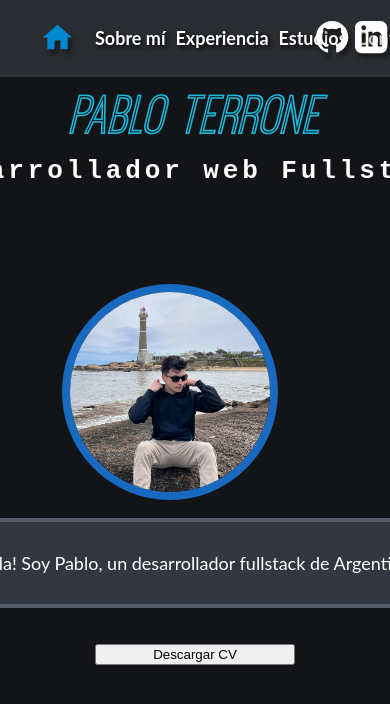
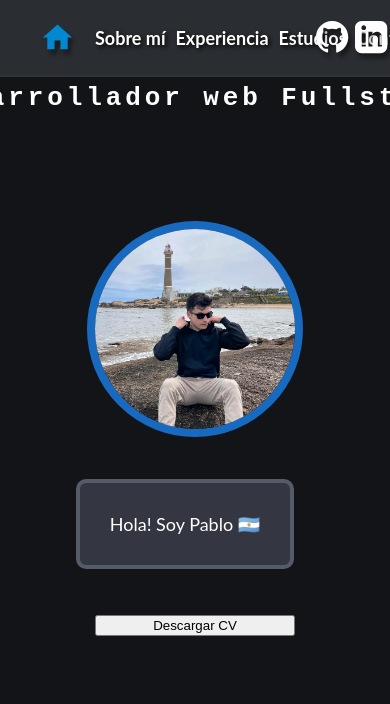
Before and after one commit to PabloT21/portfolio-website, a React (Vite) app: page / in a window 390 px wide. Shown: the top 704 px of the page. Built offline with nearby package versions, Linux system fonts and the light colour scheme.

Commit message:
Cambio estilo menu inicial

```diff
--- a/src/App.css
+++ b/src/App.css
@@ -42,7 +42,11 @@ display: block; */
   display: flex;
   flex-direction: column;
   justify-content: center;
-  text-align: center  ;
+  text-align: center ;
+  height:80vh;
+  width:90vw;
+
+  margin:auto;
 }
 
 #header-title{
@@ -89,14 +93,27 @@ svg {
 }
 
 .two-columns{
-  display: grid;
-  grid-template-columns: 40% 60%;
+  display: flex;
+  align-items: center;
 }
 
+.column1 {
+  flex: 1;
+  width: 30%;
+  padding: 10px;
+  align-content: center;
+}
+
+.column2 {
+  flex: 1;
+  width: 70%;
+  padding: 10px;
+  align-content: center;
+
+}
 .basic-text{
   color:white;
   font-size: large;
-  text-align: justify;
   width: max-content;
   background-color: #343741;
   padding: 30px;
@@ -150,11 +167,11 @@ svg {
   border-radius: 10px;
   position: relative;
 
-/*
+
   box-shadow: 0 15px 25px rgba(129, 124, 124, 0.2);
   backdrop-filter: blur(4px);
   background-color: rgba(255, 255, 255, 0.2);
-*/
+
 }
 
 .section-title{
@@ -190,7 +207,6 @@ svg {
   grid-template-columns: 20% 20% 20%;
   margin-left: 20px;
   margin-right: 20px;
-  column-gap: 100px;
   justify-content: center;
 }
 
@@ -222,7 +238,6 @@ svg {
   margin: auto;
   max-height: 150px;
   bottom:5%;
-  transform: translateX(-50%);
 }
 
 .basic-title{
@@ -231,16 +246,6 @@ svg {
 }
 /* ----- END About ME Styles ---- */
 
-
-
-
-
-@media screen and (max-height: 600px) {
-  .sidenav{
-
-  }
-
-}
 
 @media screen and (max-width: 1500px) {
   .basic-box-container{
@@ -297,6 +302,15 @@ svg {
     padding-right: 5vw;
 
   }
+  .two-columns {
+    display: flex;
+    flex-direction: column;
+}
+
+.column1, .column2 {
+    width: 100%;
+}
+
 
 
 
@@ -318,7 +332,7 @@ svg {
   }
 
   #header-title{
-    font-size:15vw;
+    font-size:1vw;
   }
 
   #header-subtitle{
--- a/src/App.jsx
+++ b/src/App.jsx
@@ -16,7 +16,7 @@ import './TopNavbar.css'
 
 // Components
 import Inicio from './components/Inicio'
-import SideMenu from './components/SideMenu'
+import Menu from './components/Menu'
 
 import AboutMe from './components/AboutMe'
 import Experiencia from './components/Experiencia'
@@ -42,7 +42,7 @@ function App() {
 
       </Routes>
 
-      <SideMenu></SideMenu>
+      <Menu></Menu>
 
       <div className='bodyContainer'>
 
--- a/src/components/AboutMe.jsx
+++ b/src/components/AboutMe.jsx
@@ -18,7 +18,7 @@ export default class AboutMe extends Component {
         <h1 className="section-title">Acerca de mí</h1>
         <div className='about-me'>
                 <p className='basic-text'>
-                  Soy Pablo Terrone, tengo 21 años y soy un desarrollador web de Argentina.
+
                 </p>
                 <div className='basic-box-container'>
 
--- a/src/components/Inicio.jsx
+++ b/src/components/Inicio.jsx
@@ -6,17 +6,20 @@ import presentationPic from '../assets/presentation.png'
 export default class Inicio extends Component {
   render() {
     return (
-        <div className='banner' style={{height:"80vh"}} >
+        <div className='banner' >
           <div style={{display:"flex", alignItems:"center", justifyContent:"center", flexDirection:"column"}}>
             <h1  id="header-title"> Pablo Terrone</h1>
             <div style={{margin: 0, marginBottom: "80px"}} className="typewriter">
               <h1>"Desarrollador web Fullstack"</h1>
-
             </div>
             <br></br>
             <div className="two-columns">
-              <img id='presentation-image' src={presentationPic}></img>
-              <p className='basic-text'>Hola! Soy Pablo, un desarrollador fullstack de Argentina.</p>
+              <div className="column1">
+               <img id='presentation-image' src={presentationPic}></img>
+              </div>
+              <div className="column2">
+                <p className='basic-text'>Hola! Soy Pablo &#x1F1E6;&#x1F1F7;</p>
+              </div>
             </div>
             <br></br>
                 <button style={{width: "200px"}}>Descargar CV</button>
--- a/src/components/SideMenu.jsx
+++ b/src/components/Menu.jsx
@@ -11,7 +11,7 @@ import HomeIcon from '@mui/icons-material/Home';
 
 import { Link } from "react-router-dom";
 
-const SideMenu = () => {
+const Menu = () => {
   return (
     <div className="sidenav">
 
@@ -76,4 +76,4 @@ const SideMenu = () => {
   )
 }
 
-export default SideMenu
+export default Menu
```
